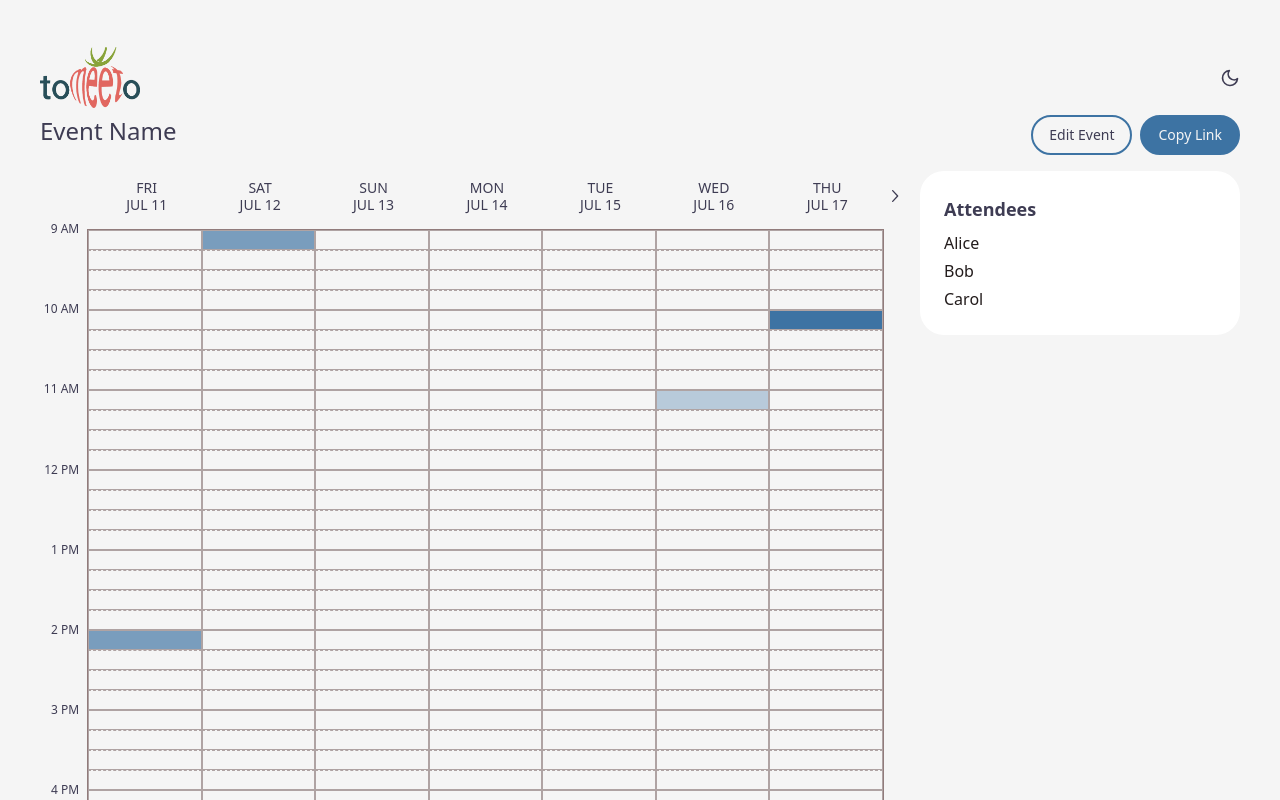
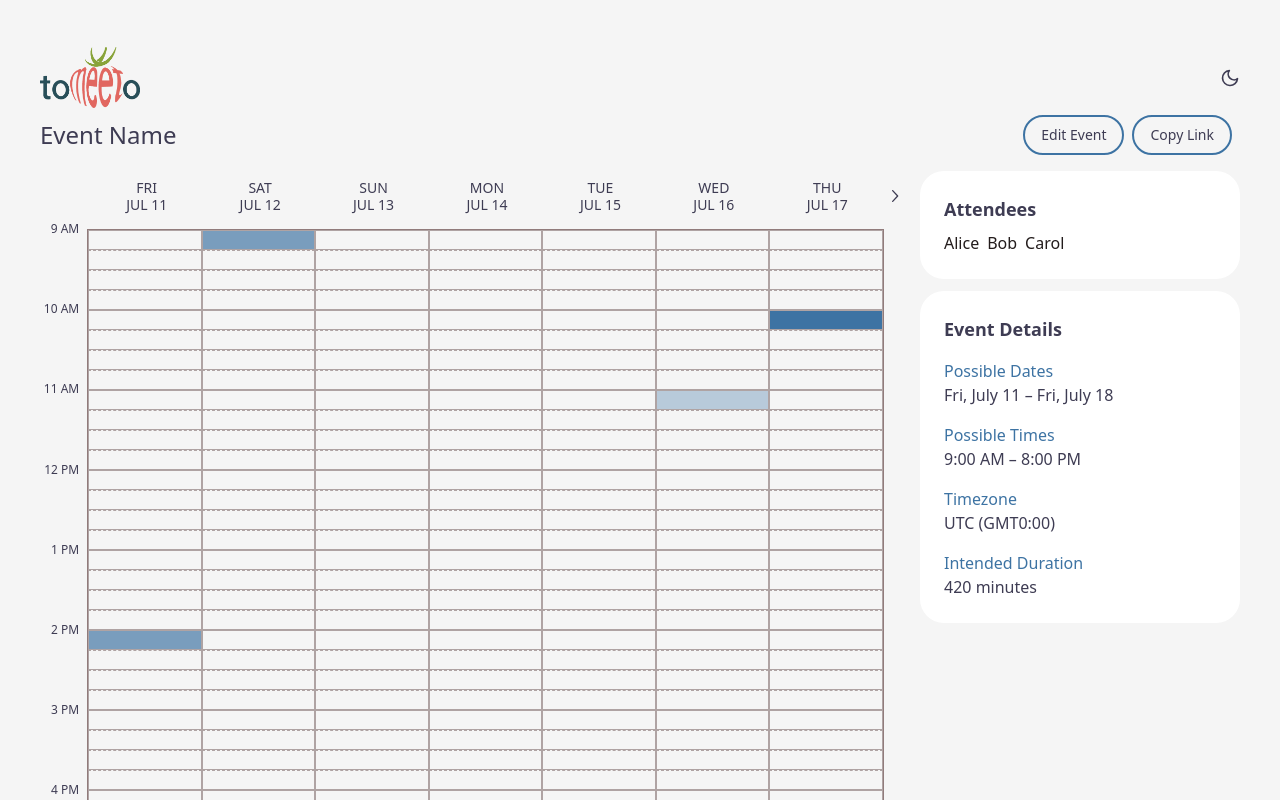
Before and after one commit to plan-cake/frontend, a Next.js app: page /schedule/results in a window 1280 px wide. Shown: the top 800 px of the page. Built offline with nearby package versions, Linux system fonts and the light colour scheme; a web font is replaced by a local one.

Commit message:
add copy toast

```diff
--- a/app/schedule/availability/page.tsx
+++ b/app/schedule/availability/page.tsx
@@ -26,7 +26,7 @@ export default function Page() {
     today.getFullYear(),
     today.getMonth(),
     today.getDate(),
-    16,
+    20,
     0,
     0,
   );
@@ -63,9 +63,9 @@ export default function Page() {
       </div>
 
       {/* Main Content */}
-      <div className="mb-8 flex flex-col gap-4 md:mb-0 md:flex-row">
+      <div className="mb-8 flex h-fit flex-col gap-4 md:mb-0 md:flex-row">
         {/* Left Panel */}
-        <div className="w-full shrink-0 overflow-y-auto md:w-80">
+        <div className="h-fit w-full shrink-0 overflow-y-auto md:sticky md:top-8 md:w-80">
           <div className="md:mb-6">
             <span className="text-lg">
               Hi,{" "}
--- a/app/schedule/results/page.tsx
+++ b/app/schedule/results/page.tsx
@@ -1,9 +1,14 @@
 "use client";
 
 import { useState, useEffect } from "react";
+
 import ScheduleGrid from "@/app/ui/components/schedule/schedule-grid";
+import EventInfoDrawer from "@/app/ui/components/event-info-drawer";
+import CopyToast from "@/app/ui/components/copy-toast";
+
+import { EventInfo } from "@/app/ui/components/event-info-drawer";
 import { getUtcIsoSlot } from "@/app/_types/user-availability";
-import { CopyIcon, Pencil1Icon } from "@radix-ui/react-icons";
+import { Pencil1Icon } from "@radix-ui/react-icons";
 
 const fillerAttendees = [
   {
@@ -105,13 +110,6 @@ export default function Page() {
     // fetchEventData();
   }, [userName]);
 
-  const handleCopyLink = () => {
-    const link = `${window.location.origin}/event/${eventCode}`;
-    navigator.clipboard.writeText(link).then(() => {
-      alert("Event link copied!");
-    });
-  };
-
   // Placeholder eventRange
   const today = new Date("2025-07-11T00:00:00");
   const eventRange = {
@@ -131,7 +129,10 @@ export default function Page() {
   return (
     <div className="flex flex-col space-y-4">
       <div className="flex justify-between">
-        <h1 className="text-2xl dark:border-gray-400">{eventName}</h1>
+        <div className="flex items-center space-x-2">
+          <h1 className="text-2xl dark:border-gray-400">{eventName}</h1>
+          <EventInfoDrawer eventRange={eventRange} />
+        </div>
         <div className="flex items-center gap-2">
           {isOwner && (
             <button className="rounded-full border-2 border-blue px-4 py-2 text-sm hover:bg-blue-100 dark:border-red dark:hover:bg-red/25">
@@ -139,17 +140,14 @@ export default function Page() {
               <Pencil1Icon width={16} height={16} className="md:hidden" />
             </button>
           )}
-          <button
-            onClick={handleCopyLink}
-            className="rounded-full border-2 border-blue bg-blue px-4 py-2 text-sm text-white hover:shadow-[0px_0px_32px_0_rgba(61,115,163,.70)] dark:border-red dark:bg-red dark:hover:shadow-[0px_0px_32px_0_rgba(255,92,92,.70)]"
-          >
-            <span className="hidden md:block">Copy Link</span>
-            <CopyIcon width={16} height={16} className="md:hidden" />
-          </button>
+          <CopyToast
+            label="Copy Link"
+            eventLink={`${window.location.origin}/event/${eventCode}`}
+          />
         </div>
       </div>
 
-      <div className="flex flex-col-reverse gap-4 md:flex-row">
+      <div className="h-fit md:flex md:flex-row md:gap-4">
         <ScheduleGrid
           eventRange={eventRange}
           timezone={eventRange.timezone}
@@ -160,10 +158,10 @@ export default function Page() {
         />
 
         {/* Sidebar for attendees */}
-        <div className="w-full shrink-0 md:w-80">
-          <div className="sticky top-8 space-y-4 rounded-3xl bg-[#FFFFFF] p-4 md:space-y-6 md:p-6 dark:bg-[#343249]">
+        <div className="sticky bottom-8 h-fit w-full shrink-0 space-y-3 md:top-8 md:w-80">
+          <div className="space-y-4 rounded-3xl bg-[#FFFFFF] p-4 md:space-y-6 md:p-6 dark:bg-[#343249]">
             <h2 className="mb-2 text-lg font-semibold">Attendees</h2>
-            <ul className="flex flex-wrap space-y-0 space-x-2 text-gray-700 md:flex-col md:space-y-1 md:space-x-0 dark:text-gray-200">
+            <ul className="flex flex-wrap space-y-0 space-x-2 text-gray-700 dark:text-gray-200">
               {fillerAttendees.map((attendee) => {
                 const isAvailable = hoveredSlot
                   ? attendee.availability.has(hoveredSlot)
@@ -183,6 +181,10 @@ export default function Page() {
               })}
             </ul>
           </div>
+
+          <div className="hidden rounded-3xl bg-[#FFFFFF] p-6 md:block dark:bg-[#343249]">
+            <EventInfo eventRange={eventRange} />
+          </div>
         </div>
       </div>
     </div>
--- a/app/ui/components/copy-toast.tsx
+++ b/app/ui/components/copy-toast.tsx
@@ -17,17 +17,24 @@ export default function CopyToast({
     return () => clearTimeout(timerRef.current);
   }, []);
 
+  const copyToClipboard = async () => {
+    try {
+      await navigator.clipboard.writeText(eventLink);
+      setOpen(true);
+      window.clearTimeout(timerRef.current);
+      timerRef.current = window.setTimeout(() => {
+        setOpen(false);
+      }, 2000);
+    } catch (err) {
+      console.error("Failed to copy: ", err);
+    }
+  };
+
   return (
     <Toast.Provider swipeDirection="right">
       <button
         className="rounded-full border-2 border-blue px-4 py-2 text-sm hover:bg-blue-100 dark:border-red dark:hover:bg-red/25"
-        onClick={() => {
-          setOpen(false);
-          window.clearTimeout(timerRef.current);
-          timerRef.current = window.setTimeout(() => {
-            setOpen(true);
-          }, 100);
-        }}
+        onClick={copyToClipboard}
       >
         <span className="hidden md:block">{label}</span>
         <span className="md:hidden">
--- a/app/ui/components/schedule/schedule-grid.tsx
+++ b/app/ui/components/schedule/schedule-grid.tsx
@@ -131,7 +131,7 @@ export default function ScheduleGrid({
 
   return (
     <div
-      className="relative grid w-full grid-cols-[1fr_20px] grid-rows-[auto_1fr]"
+      className="relative mb-8 grid w-full grid-cols-[1fr_20px] grid-rows-[auto_1fr]"
       style={{ maxHeight: "90%" }}
     >
       <div
```
